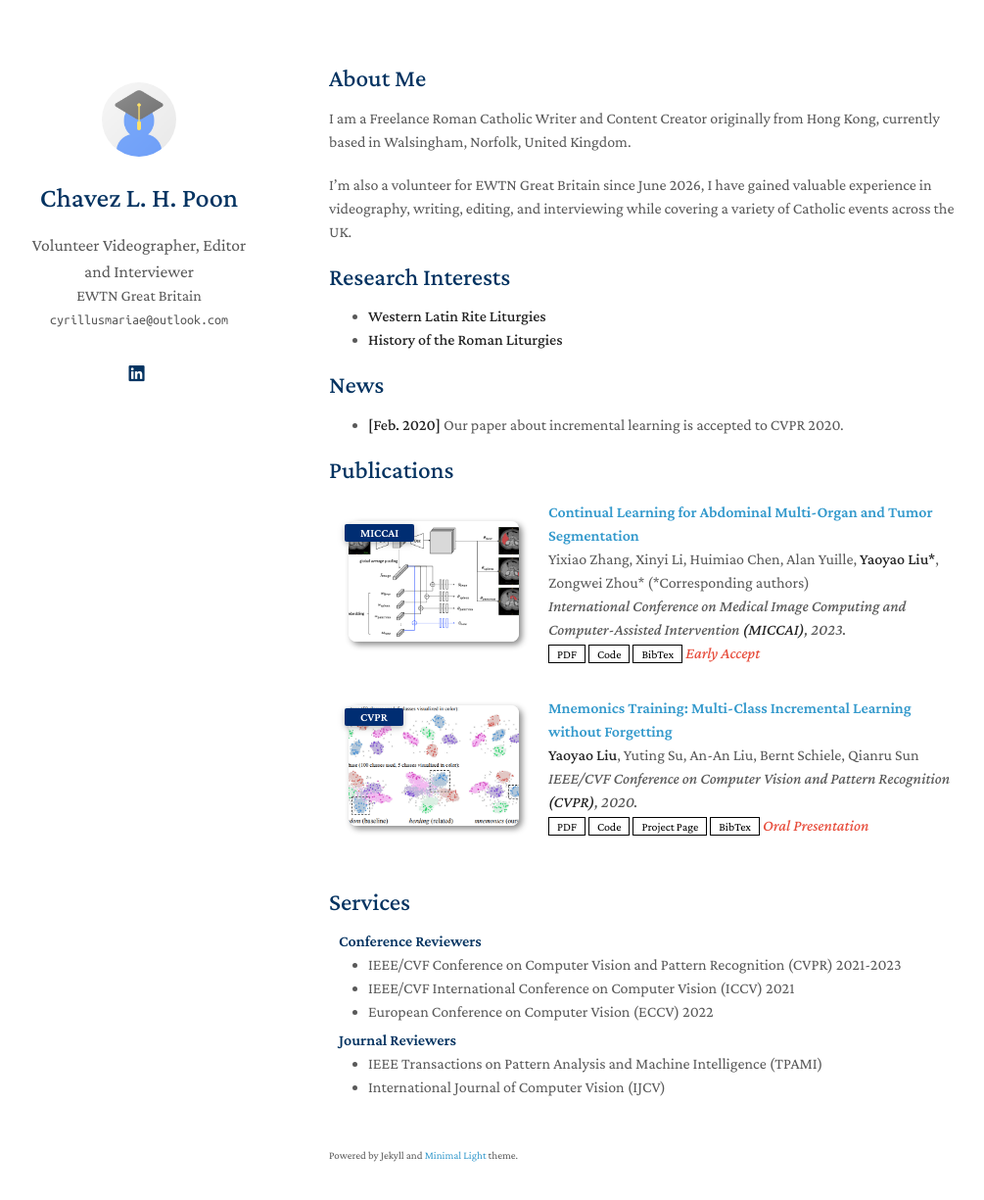
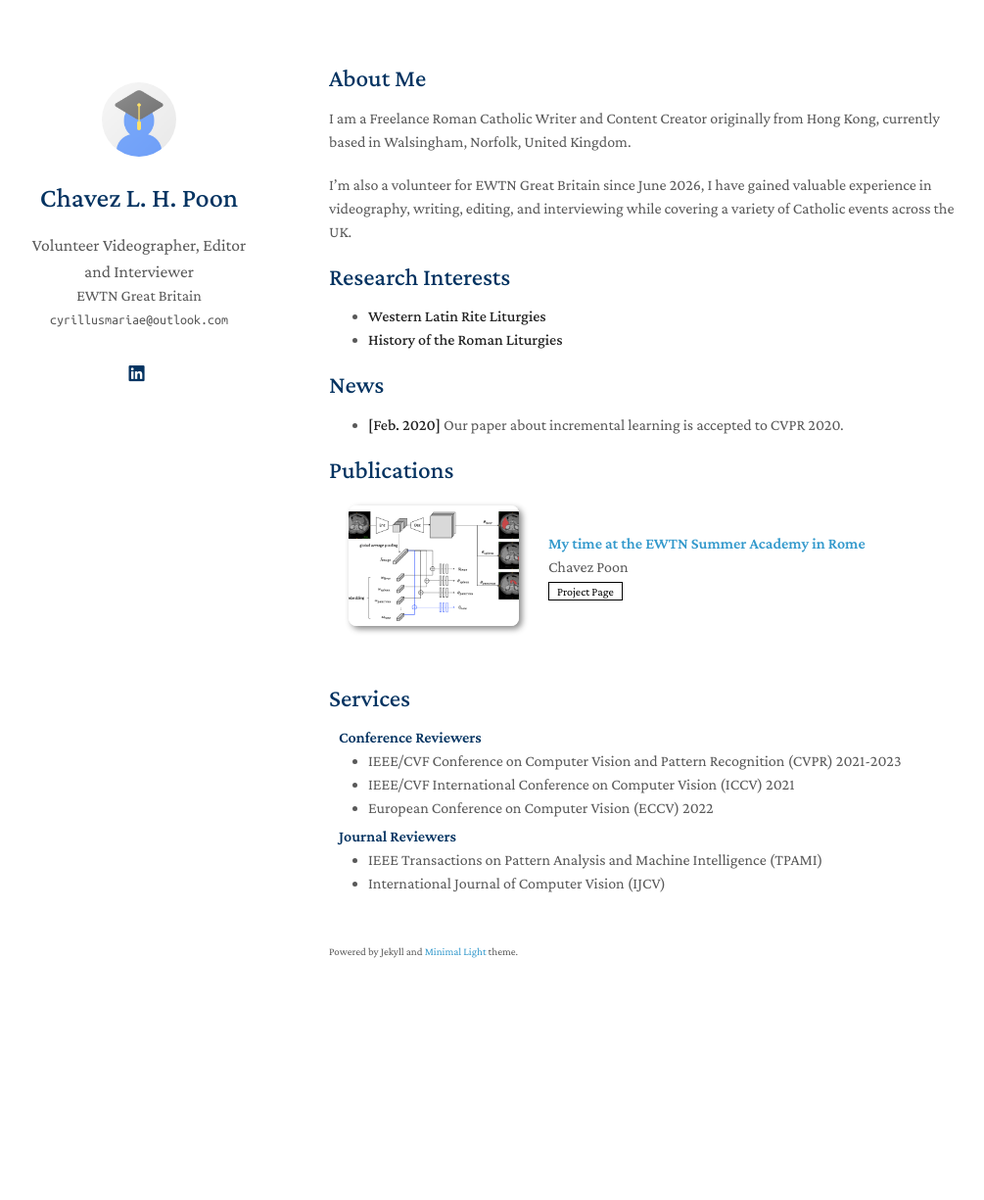
Before and after one commit to cyrillusmariae/portfolio-website, a Jekyll site: the page built from index.md, in a window 1280 px wide and 1260 px high. Shown: the top 1225 px of the window at 98% size, without its empty margins (134-1139 px from the left). Built offline with Jekyll 4.4.1, drawn with Linux system fonts in a browser that asks for light colours; a style sheet for code colours, icons or effects is not loaded; our own code applies the rules of GitHub Pages for plain Markdown files.

Commit message:
Update publications list by removing and adding entries
Removed two publications and added a new entry about the EWTN Summer Academy.

```diff
--- a/_data/publications.yml
+++ b/_data/publications.yml
@@ -1,22 +1,6 @@
 main:
 
-  - title: Continual Learning for Abdominal Multi-Organ and Tumor Segmentation
-    authors: Yixiao Zhang, Xinyi Li, Huimiao Chen, Alan Yuille, <strong>Yaoyao Liu*</strong>, Zongwei Zhou* (*Corresponding authors)
-    conference_short: MICCAI
-    conference: International Conference on Medical Image Computing and Computer-Assisted Intervention <strong>(MICCAI)</strong>, 2023.
-    pdf: https://arxiv.org/pdf/2306.00988.pdf
-    code: https://github.com/MrGiovanni/ContinualLearning
-    bibtex: https://bib.yliu.me/MICCAI23.txt
+  - title: My time at the EWTN Summer Academy in Rome
+    authors: Chavez Poon
+    page: https://ewtn.co.uk/article-gb-my-time-at-the-ewtn-summer-academy-in-rome/
     image: ./assets/img/teaser_example_2.png
-    notes: Early Accept
-
-  - title: "Mnemonics Training: Multi-Class Incremental Learning without Forgetting"
-    authors: <strong>Yaoyao Liu</strong>, Yuting Su, An-An Liu, Bernt Schiele, Qianru Sun
-    conference_short: CVPR
-    conference: IEEE/CVF Conference on Computer Vision and Pattern Recognition <strong>(CVPR)</strong>, 2020.
-    pdf: https://arxiv.org/pdf/2002.10211.pdf
-    code: https://github.com/yaoyao-liu/class-incremental-learning/tree/main/mnemonics-training
-    page: https://class-il.mpi-inf.mpg.de/mnemonics/
-    bibtex: https://class-il.mpi-inf.mpg.de/mnemonics/
-    notes: Oral Presentation
-    image: ./assets/img/teaser_example.png
```
